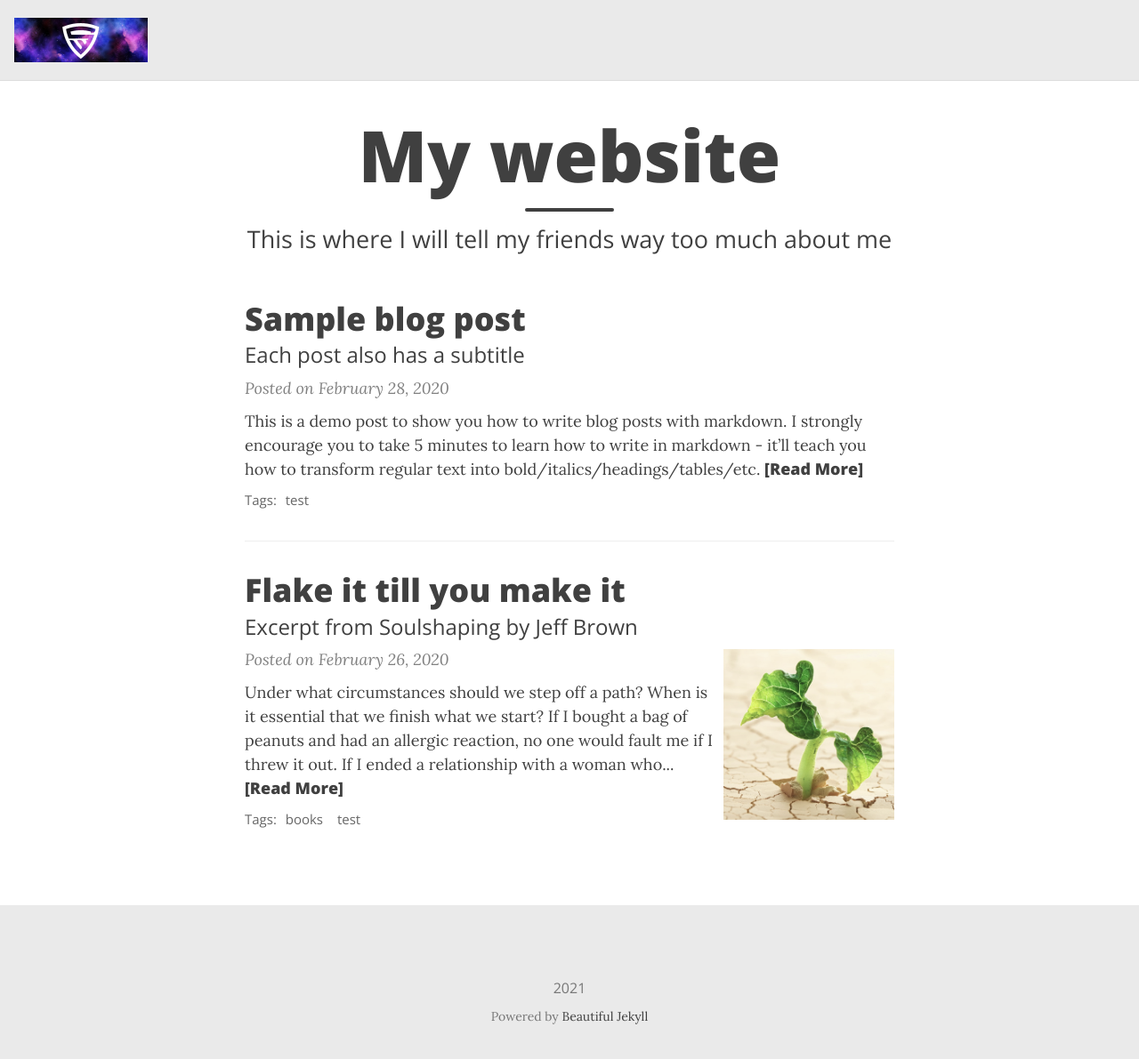
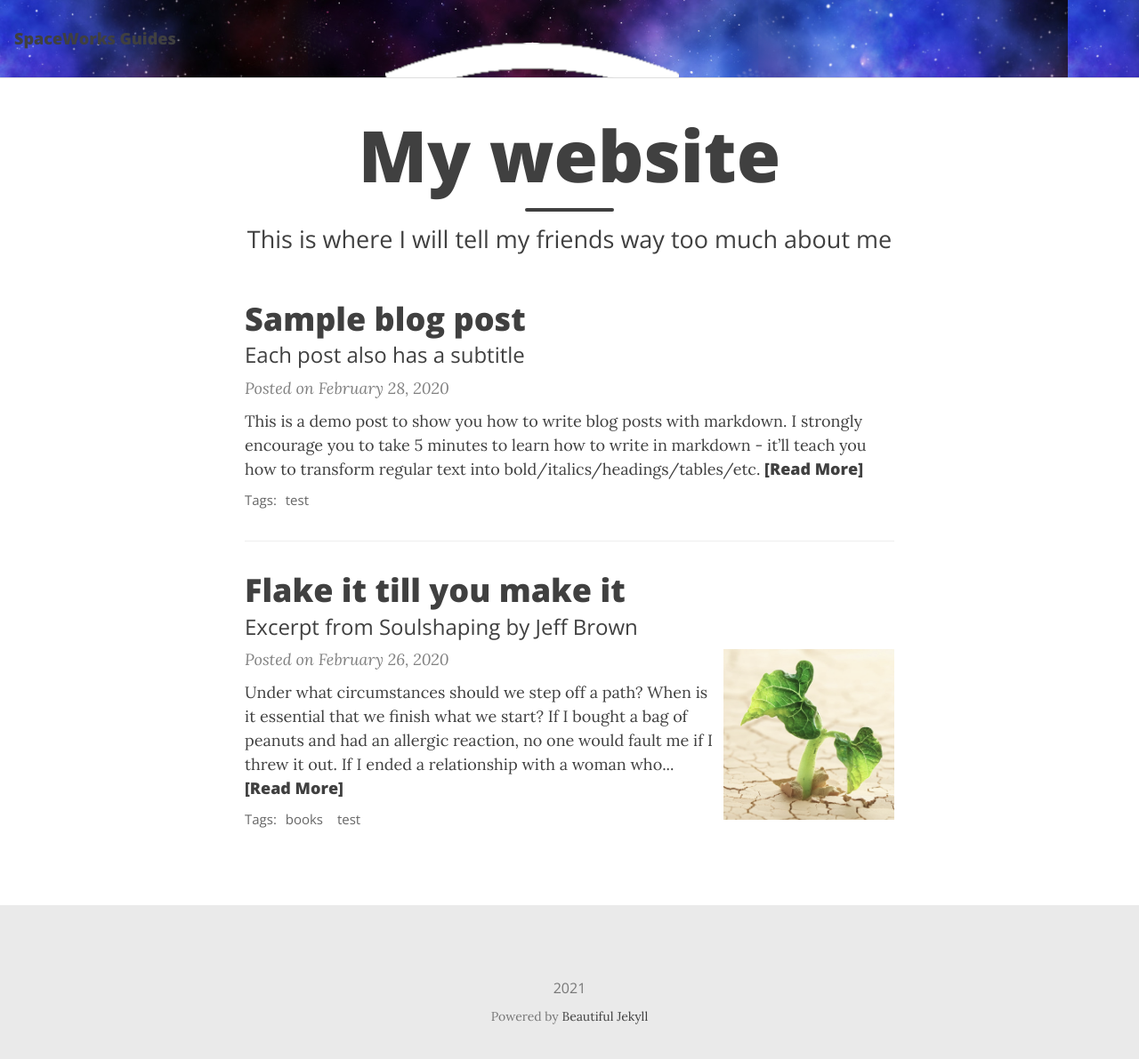
Before and after one commit to SpaceWorksCo/guides, a Jekyll site: the page built from index.html, in a window 1280 px wide and 1204 px high. Shown: the top 1191 px of the window at 89% size. Built offline with Jekyll 4.4.1, drawn with Linux system fonts in a browser that asks for light colours; nearby versions of some CDN libraries.

Commit message:
Revert title-img to navbar-img

```diff
--- a/_config.yml
+++ b/_config.yml
@@ -10,4 +10,4 @@ url: "https://guides.spaceworks.co"
 plugins:
   - jekyll-sitemap
 
-title-img: "/images/header.png"
+navbar-img: "/images/header.png"
```
